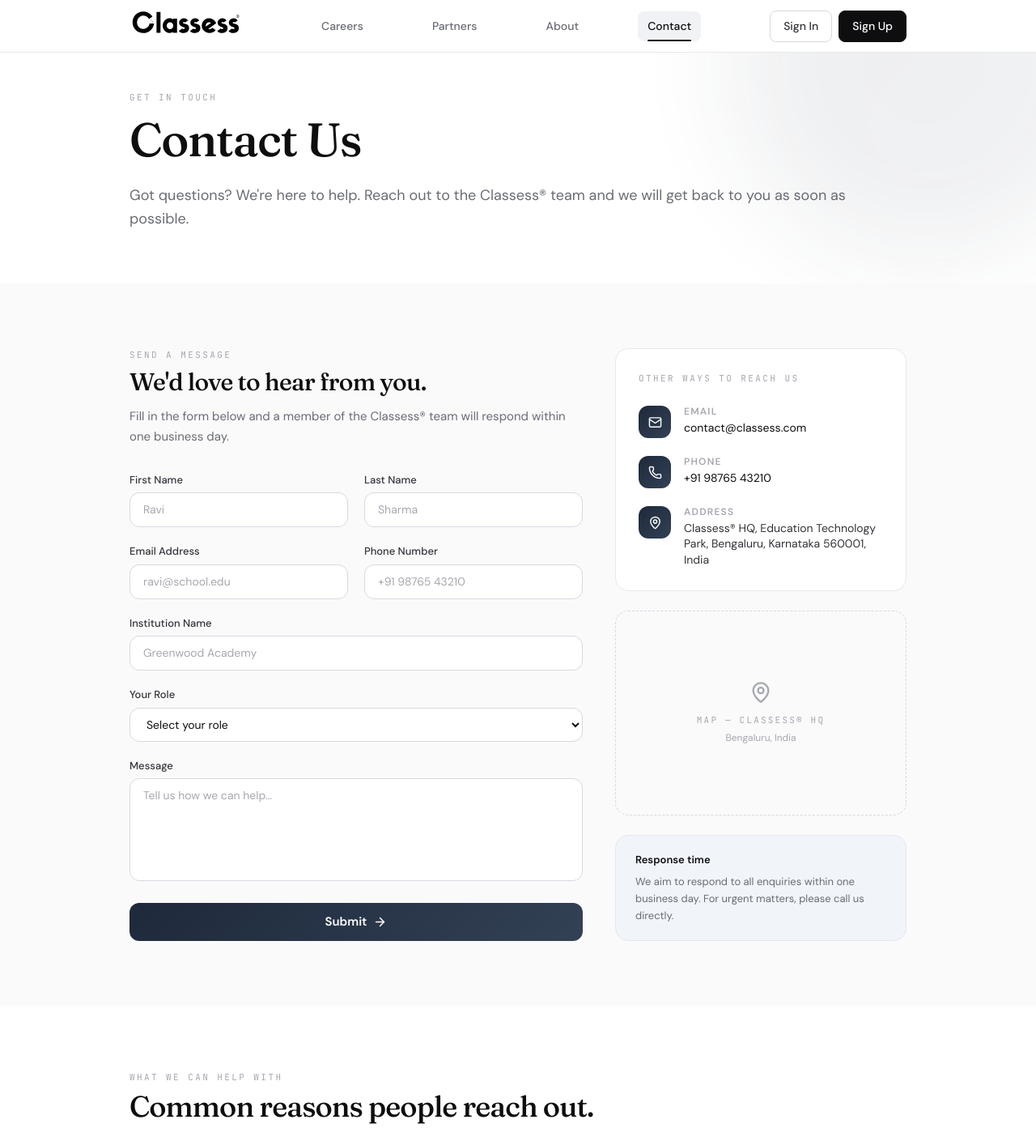
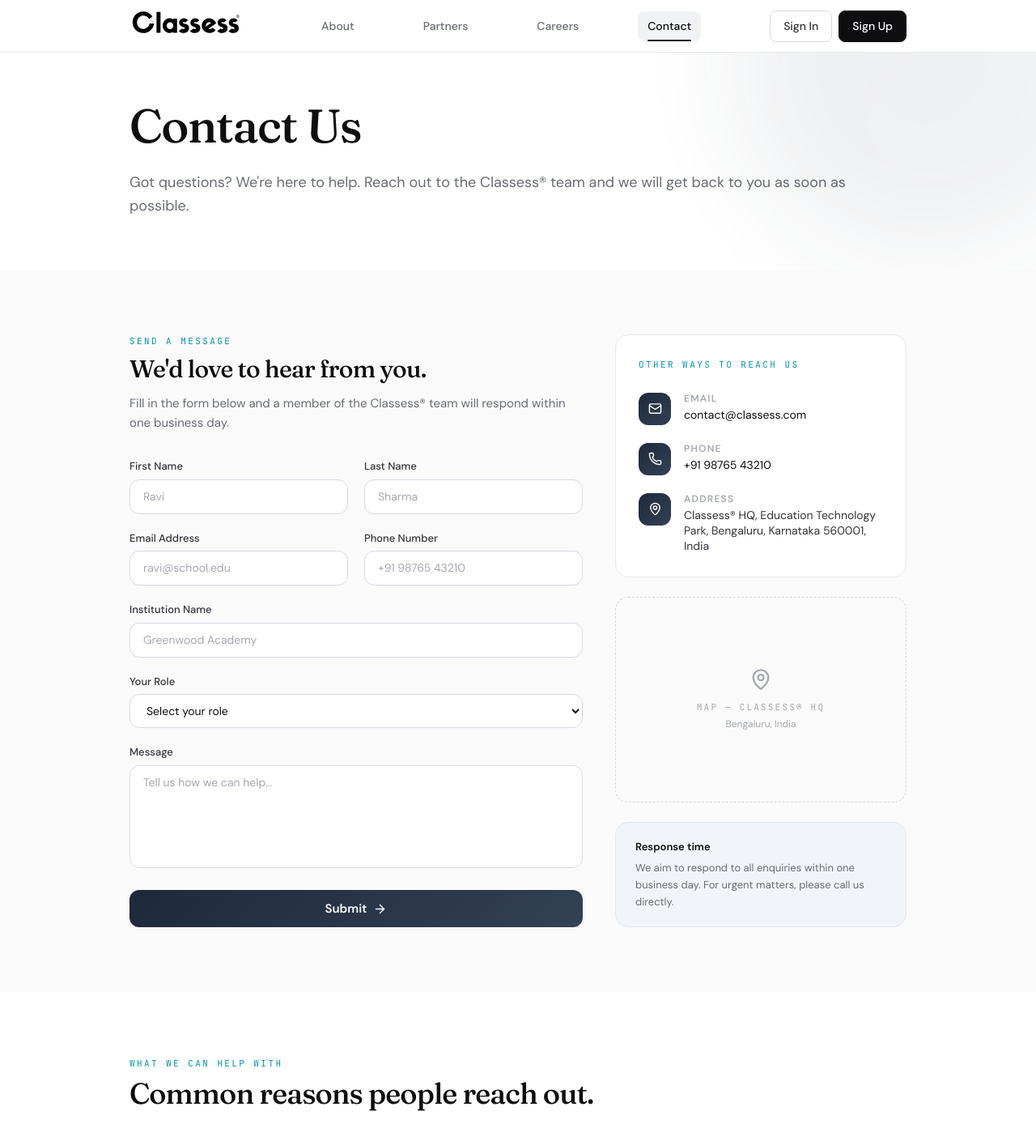
Before and after one commit to ranjanp5821/classes-v1, a React (Vite) app: page /contact in a window 1280 px wide. Shown: the top 1409 px of the page at 81% size. Built offline with nearby package versions, Linux system fonts and the light colour scheme.

Commit message:
ui: update contact page eyebrow pills, reorder navbar links

```diff
--- a/src/components/Navbar.jsx
+++ b/src/components/Navbar.jsx
@@ -5,9 +5,9 @@
 import { useRole } from "../hooks/useRole";
 
 const DEFAULT_LINKS = [
+  { label: "About",    href: "/about"    },
+  { label: "Partners", href: "/partners" },
   { label: "Careers",  href: "/careers"  },
-  { label: "Partners", href: "/partners" },
-  { label: "About",    href: "/about"    },
   { label: "Contact",  href: "/contact"  },
 ];
 
--- a/src/pages/ContactPage.jsx
+++ b/src/pages/ContactPage.jsx
@@ -18,6 +18,7 @@
 
 const GRADIENT = "linear-gradient(135deg, #1e293b 0%, #334155 100%)";
 const ACCENT   = "#1e293b";
+const EYEBROW_COLOR = "#0891b2";
 
 const fadeUp = {
   initial:     { opacity: 0, y: 20 },
@@ -118,9 +119,6 @@
               transition={{ duration: 0.55, ease: [0.22, 1, 0.36, 1] }}
               className="w-full"
             >
-              <p className="font-mono text-[11px] uppercase tracking-[0.22em] text-ink-4">
-                Get in touch
-              </p>
               <h1 className="mt-3 text-4xl font-serif font-medium leading-[1.08] tracking-tight text-ink md:text-[58px]">
                 Contact Us
               </h1>
@@ -141,7 +139,7 @@
 
               {/* ── Left: Contact Form ── */}
               <motion.div {...fadeUp}>
-                <p className="font-mono text-[11px] uppercase tracking-[0.22em] text-ink-4">
+                <p className="font-mono text-[11px] uppercase tracking-[0.22em]" style={{ color: EYEBROW_COLOR }}>
                   Send a message
                 </p>
                 <h2 className="mt-2 text-2xl font-serif font-medium tracking-tight text-ink md:text-3xl">
@@ -306,7 +304,7 @@
               {/* ── Right: Contact Info ── */}
               <motion.div {...fadeUp} transition={{ ...fadeUp.transition, delay: 0.1 }} className="flex flex-col gap-6">
                 <div className="rounded-2xl border border-line bg-page p-7">
-                  <p className="font-mono text-[11px] uppercase tracking-[0.22em] text-ink-4">
+                  <p className="font-mono text-[11px] uppercase tracking-[0.22em]" style={{ color: EYEBROW_COLOR }}>
                     Other ways to reach us
                   </p>
                   <div className="mt-6 flex flex-col gap-5">
@@ -369,7 +367,7 @@
         <section className="py-20">
           <div className="mx-auto max-w-5xl px-6 md:px-8">
             <motion.div {...fadeUp}>
-              <p className="font-mono text-[11px] uppercase tracking-[0.22em] text-ink-4">
+              <p className="font-mono text-[11px] uppercase tracking-[0.22em]" style={{ color: EYEBROW_COLOR }}>
                 What we can help with
               </p>
               <h2 className="mt-2 text-3xl font-serif font-medium tracking-tight text-ink md:text-4xl">
```
